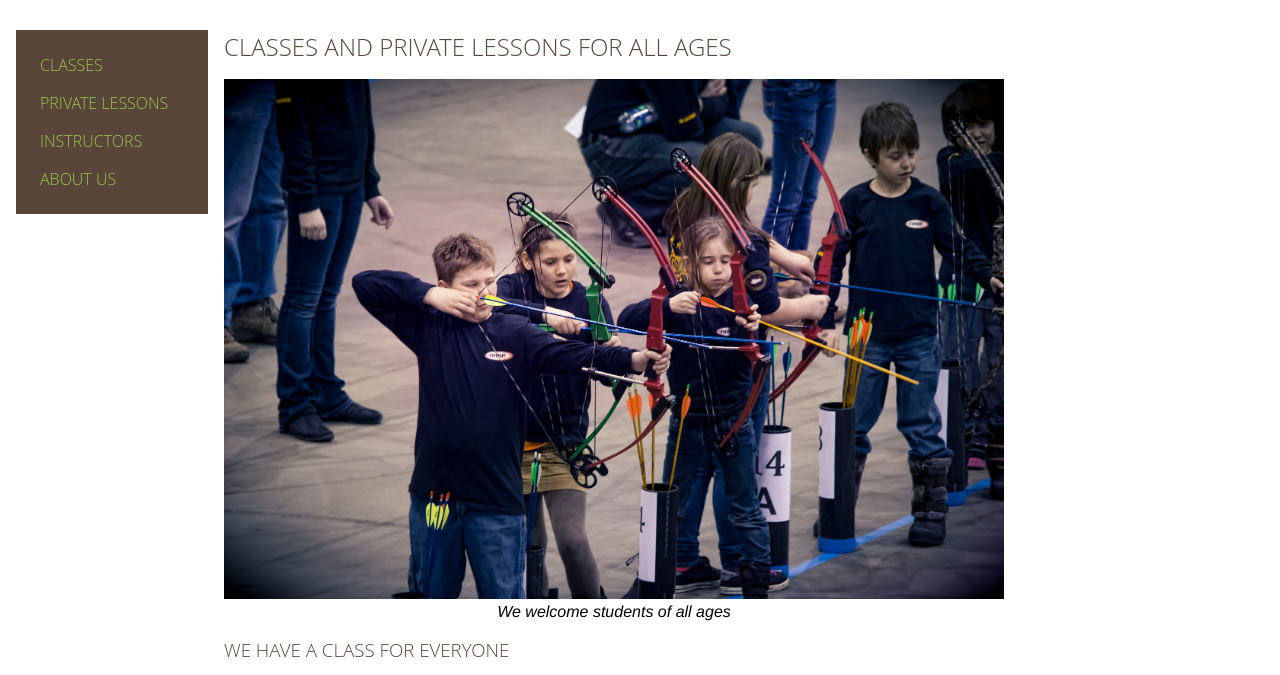
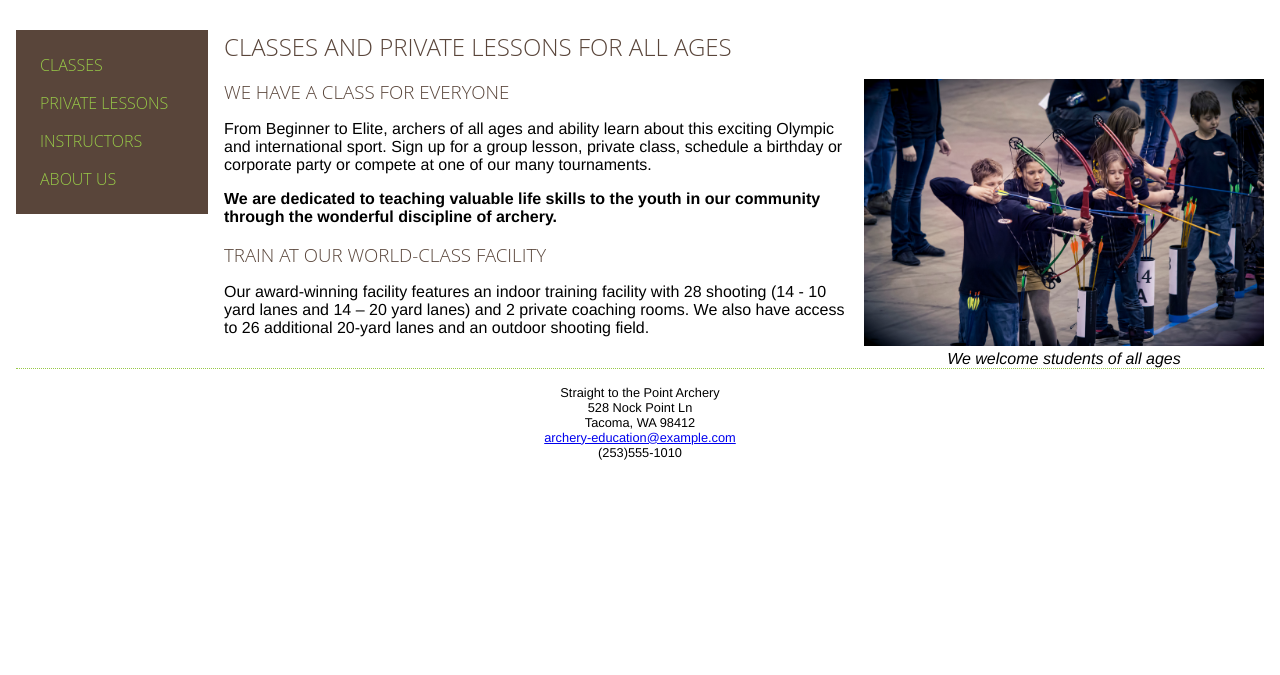
Before and after one commit to ilynne/stp-archery, a plain HTML site: page index.html in a window 1280 px wide. Shown: the part 92-767 px from the top of the page. Drawn offline with Linux system fonts and the light colour scheme.

Commit message:
article figure floated to match sketch

```diff
--- a/styles/stylesheet-lc.css
+++ b/styles/stylesheet-lc.css
@@ -31,7 +31,7 @@ nav ul li a {text-decoration: none; color: #98C948;}
 nav ul li a:hover, nav ul li a:active {color: #D7E8BA;}
 
 figure figcaption {font-style: italic; text-align: center;}
-.main figure {max-width: 75%;}
+.main figure {max-width: 25rem; float:right; padding-left: 1rem;}
 .main figure img {max-width: 100%;}
 
 footer {font-size: .8rem; border-top: 1px dotted #98C948; padding-top: 1rem; text-align: center;}
```
